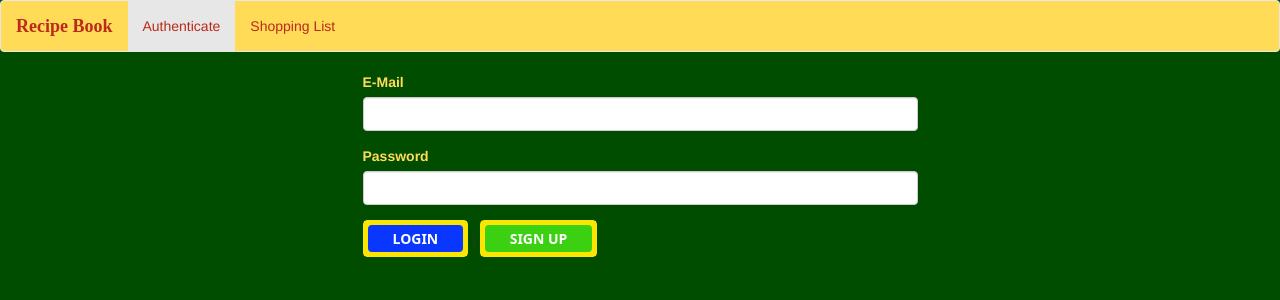
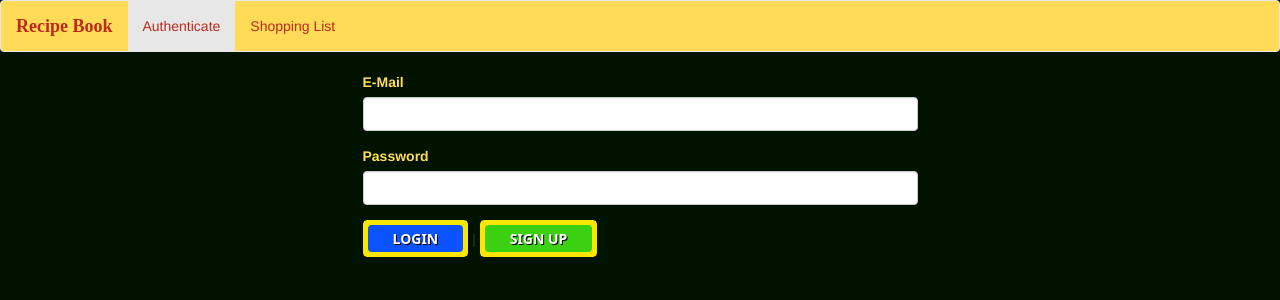
Before and after one commit to robtrostle/recipe-book, an Angular app: page /auth in a window 1280 px wide. Shown: the top 300 px of the page. Built offline with nearby package versions, Linux system fonts and the light colour scheme.

Commit message:
dark mode

```diff
--- a/src/app/auth/auth.component.css
+++ b/src/app/auth/auth.component.css
@@ -43,7 +43,8 @@ label{
   display: none;
 }
 .btn-24 {
-  --background: rgb(10, 55, 255);
+  --background: rgb(10, 83, 255);
+  text-shadow: 1px 1px black;
   background: none;
   overflow: hidden;
   padding: 0.8rem 3rem;
@@ -110,6 +111,7 @@ label{
   border: 0 solid;
   box-sizing: border-box;
   border-radius: 4px;
+  text-shadow: 1px 1px black;
 }
 .btn-25 {
   -webkit-tap-highlight-color: transparent;
--- a/src/app/recipes/recipe-edit/recipe-edit.component.css
+++ b/src/app/recipes/recipe-edit/recipe-edit.component.css
@@ -2,3 +2,7 @@ input.ng-invalid.ng-touched,
 textarea.ng-invalid.ng-touched {
     border: 1px solid red;
 }
+label{
+    color: #FFDB58;
+    text-shadow: 2px black;
+}
--- a/src/app/recipes/recipe-list/recipe-item/recipe-item.component.html
+++ b/src/app/recipes/recipe-list/recipe-item/recipe-item.component.html
@@ -4,7 +4,7 @@
         routerLinkActive="active"
         class="list-group-item clearfix">
             <div class="pull-left">
-                <h4 class = "list-group-item-heading" style="color: #BB2B1B; font-weight: bold;">{{recipe.name}}</h4>
+                <h4 class = "list-group-item-heading" style="color: #BB2B1B; font-weight: bold;text-shadow: 2px black;">{{recipe.name}}</h4>
                 <!-- <p class="list-group-item inner">{{recipe.description.length > 40 ? recipe.description.substring(0, 40) + '...' : recipe.description}}</p> -->
             </div>
             <span class="pull-right">
--- a/src/styles.css
+++ b/src/styles.css
@@ -1,6 +1,6 @@
 /* You can add global styles to this file, and also import other style files */
 body{
-    background-color: #004d00;
+    background-color: #001300;
 }
 
 img{
```
